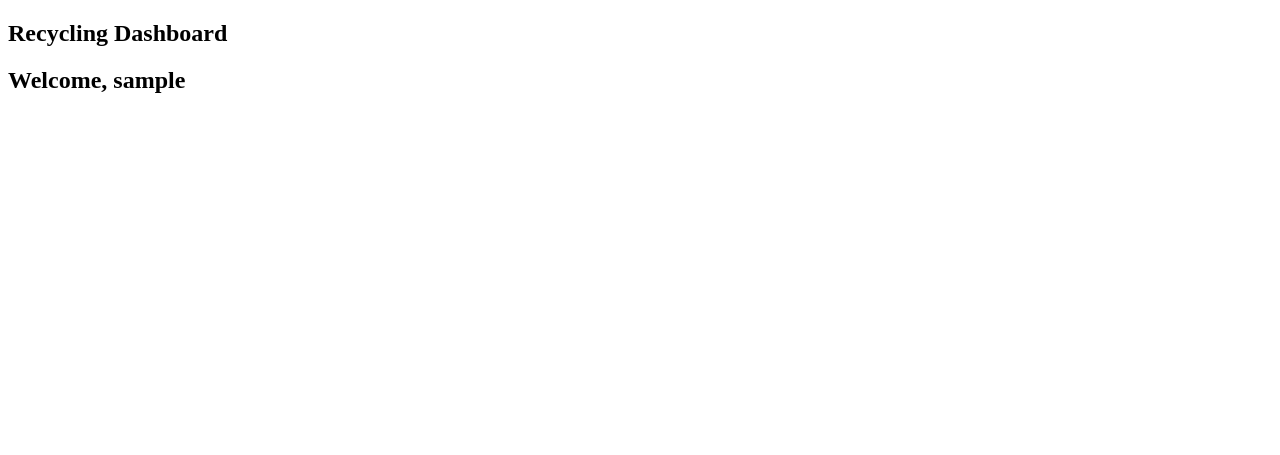
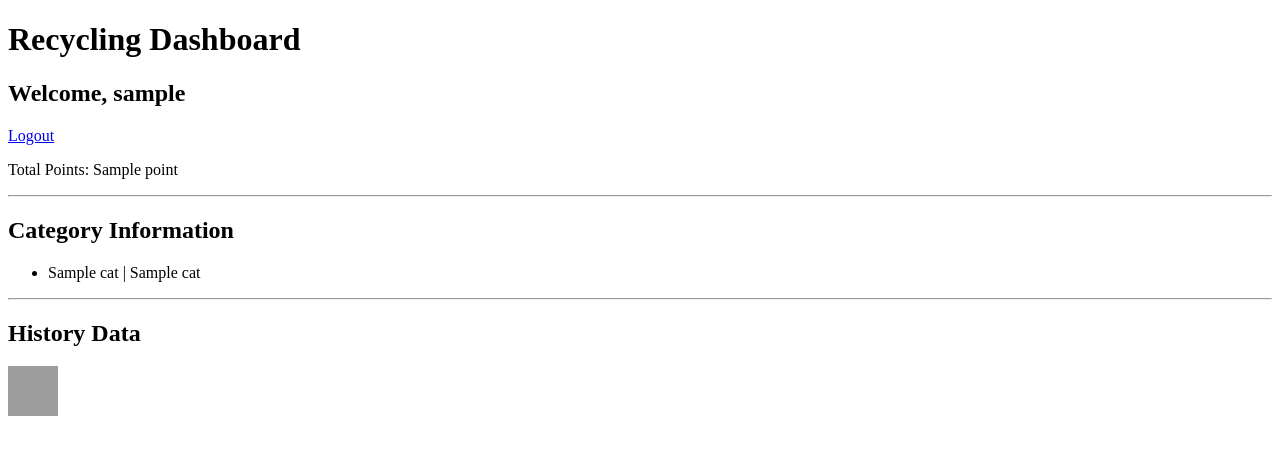
Before and after one commit to guanghaokwa/AI-HFC-Recycle-Management-System, a Flask app: template templates/dashboard.html in a window 1280 px wide. Shown: the top 455 px of the page. Run offline with Flask 3, Linux system fonts and the light colour scheme; the template is opened without the code that fills it: most values are stand-ins (such as "Sample title", 1, 10 or a date in 2020); a database or web service that is not in the repository returns one stand-in record (values such as "Sample title"); some libraries are stand-ins or nearby versions; grey boxes are pictures that could not be loaded.

Commit message:
Retrieve Dashboard Information
Information include total point, category points, history information

Handles Logout Request Feature

```diff
--- a/main.py
+++ b/main.py
@@ -1,7 +1,7 @@
 import bcrypt
-from flask import Flask, render_template, request, session, redirect
+from flask import Flask, render_template, request, session, redirect, Response
 from config import SECRET_KEY
-from util import get_connection, create_user_cat
+from util import get_connection, create_user_cat, retrieve_dashboard_info, find_history_log
 
 app = Flask(__name__)
 app.secret_key = SECRET_KEY
@@ -35,12 +35,17 @@ def login():
             if bcrypt.checkpw(password.encode('utf-8'), stored_hash_pw):
                 session['username'] = username
 
+                cat_info = retrieve_dashboard_info(username)
+
+                history_info = find_history_log(username)
                 username = session['username']
+                point = cat_info[1]
+                cat_info = cat_info[0]
 
                 curs.close()
                 conn.close()
 
-                return render_template('dashboard.html', username=username)
+                return render_template('dashboard.html', username=username, point=point, cat_info=cat_info, history_info=history_info)
             else:
                 status = 'Password Incorrect'
                 return render_template("login.html", status=status)
@@ -88,6 +93,7 @@ def signup():
             conn.commit()
 
             create_user_cat(username)
+            cat_info = retrieve_dashboard_info(username)
 
             session['username'] = username
 
@@ -96,18 +102,53 @@ def signup():
 
             username = session['username']
 
-            return render_template('dashboard.html', username=username)
+            history_info = find_history_log(username)
+            username = session['username']
+            point = cat_info[1]
+            cat_info = cat_info[0]
+
+            return render_template('dashboard.html', username=username, point=point, cat_info=cat_info, history_info=history_info)
         else:
             return render_template('signup.html', status_list=status_list)
     return render_template('signup.html')
+
+@app.route('/logout')
+def logout():
+    if 'username' not in session:
+        return redirect('/login')
+    else:
+        session.clear()
+        return redirect('/login')
 
 @app.route('/dashboard')
 def dashboard():
     if 'username' not in session:
         return redirect('/')
+    if 'username' not in session:
+        return redirect('/login')
 
-    username = session['username']
-    return render_template('dashboard.html', username=username)
+    cat_info = retrieve_dashboard_info(session['username'])
+    history_info = find_history_log(session['username'])
+
+    point = cat_info[1]
+    cat_info = cat_info[0]
+
+    return render_template('dashboard.html', username=session['username'], point=point, cat_info=cat_info, history_info=history_info)
+
+@app.route('/image/<int:image_id>')
+def get_image(image_id): # To extract the images
+    conn = get_connection()
+    curs = conn.cursor()
+
+    sql_query = 'SELECT * FROM history WHERE hist_id = %s'
+    curs.execute(sql_query, (image_id,))
+
+    history_img = curs.fetchone()
+
+    image_data = history_img[3]
+    image_type = history_img[4]
+
+    return Response(image_data, content_type=image_type)
 
 if __name__ == "__main__":
     app.run(port=5000)
--- a/templates/dashboard.html
+++ b/templates/dashboard.html
@@ -2,8 +2,33 @@
 
 {% block content %}
 <div>
-    <h2>Recycling Dashboard</h2>
+    <h1>Recycling Dashboard</h1>
     <h2>Welcome, {{ username }}</h2>
+
+    <a href="/logout">Logout</a>
+
+    <p>Total Points: {{ point }}</p>
+
+    <hr>
+    <h2>Category Information</h2>
+    <ul>
+        {% for cat in cat_info %}
+        <li>{{ cat[2] }} | {{ cat[3] }}</li>
+        {% endfor %}
+    </ul>
+
+    <hr>
+
+    <h2>History Data</h2>
+    {% if history_info == [] %}
+        <p>No Image Uploaded Yet</p>
+    {% else %}
+        {% for hist in history_info %}
+        <div>
+            <img src="/image/{{ hist[0] }}" width="50" height="50">
+        </div>
+        {% endfor %}
+    {% endif %}
 </div>
 
 {% endblock %}
--- a/util.py
+++ b/util.py
@@ -2,6 +2,8 @@ import psycopg2
 from config import DB_PARAMS
 
 cat_type_list = ['Metal', 'Plastic', 'Paper'] # Different category type available when user sign up account
+
+HISTORY_INFO_MAX_DISPLAY = 4 # Max No of Most Recent History Info to display in Dashboard
 
 def get_connection():
     conn = psycopg2.connect(**DB_PARAMS)
@@ -40,3 +42,33 @@ def create_user_cat(username):
     conn.close()
 
     return user_id
+
+def find_history_log(username):
+    conn = get_connection()
+    curs = conn.cursor()
+
+    user_id = find_userID(username)
+
+    # Fetch History Information and order by latest datetime
+    sql_query = 'SELECT hist_id, res_string FROM history WHERE history."user_ID" = %s ORDER BY datetime_created DESC'
+    curs.execute(sql_query, (user_id,))
+
+    history_info = curs.fetchall()
+
+    return history_info[0:HISTORY_INFO_MAX_DISPLAY]
+
+def retrieve_dashboard_info(username):
+    conn = get_connection()
+    curs = conn.cursor()
+
+    sql_select = '''
+        SELECT acc."username", acc.point, cat."cat_Name", cat.amount
+        FROM account as acc
+        INNER JOIN category as cat
+        ON acc."user_ID" = cat."user_ID"
+        WHERE acc."username" = %s
+        '''
+    curs.execute(sql_select, (username,))
+    result = curs.fetchall()
+
+    return (result, result[0][1])
```
